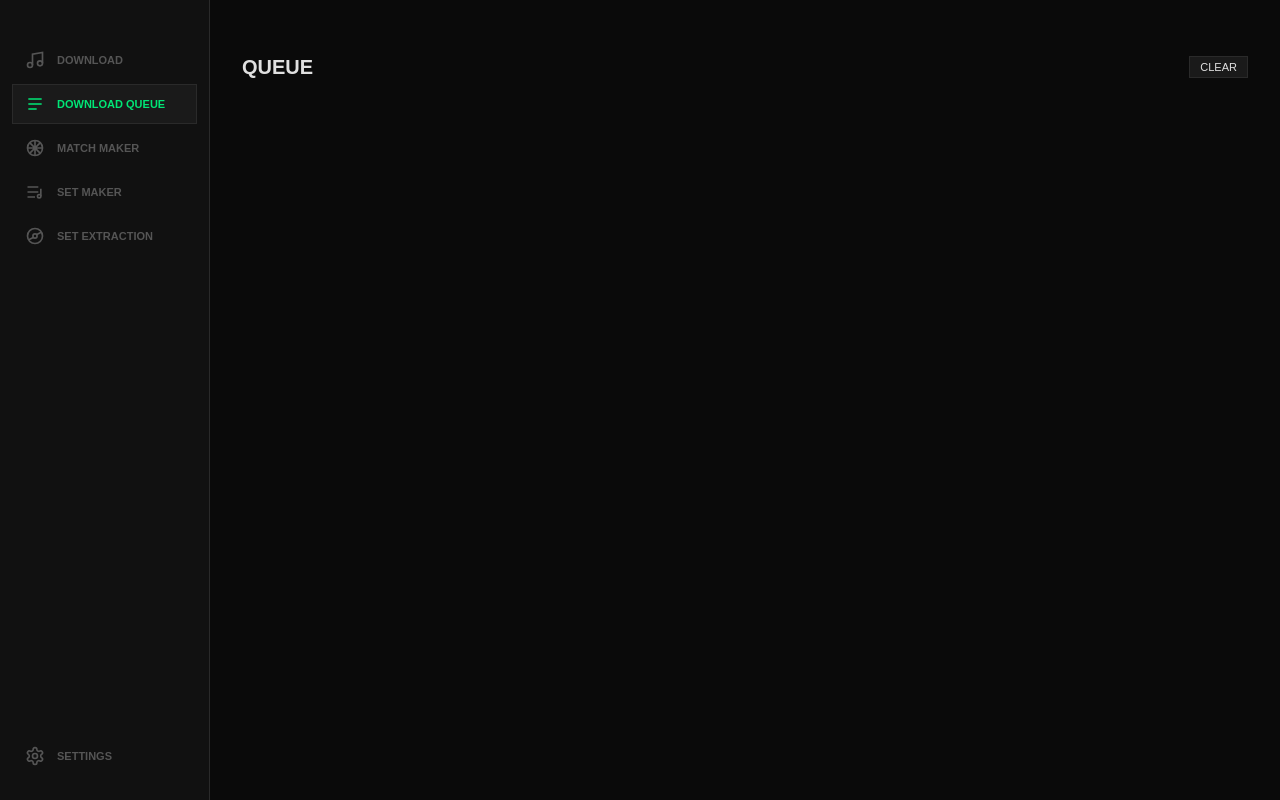
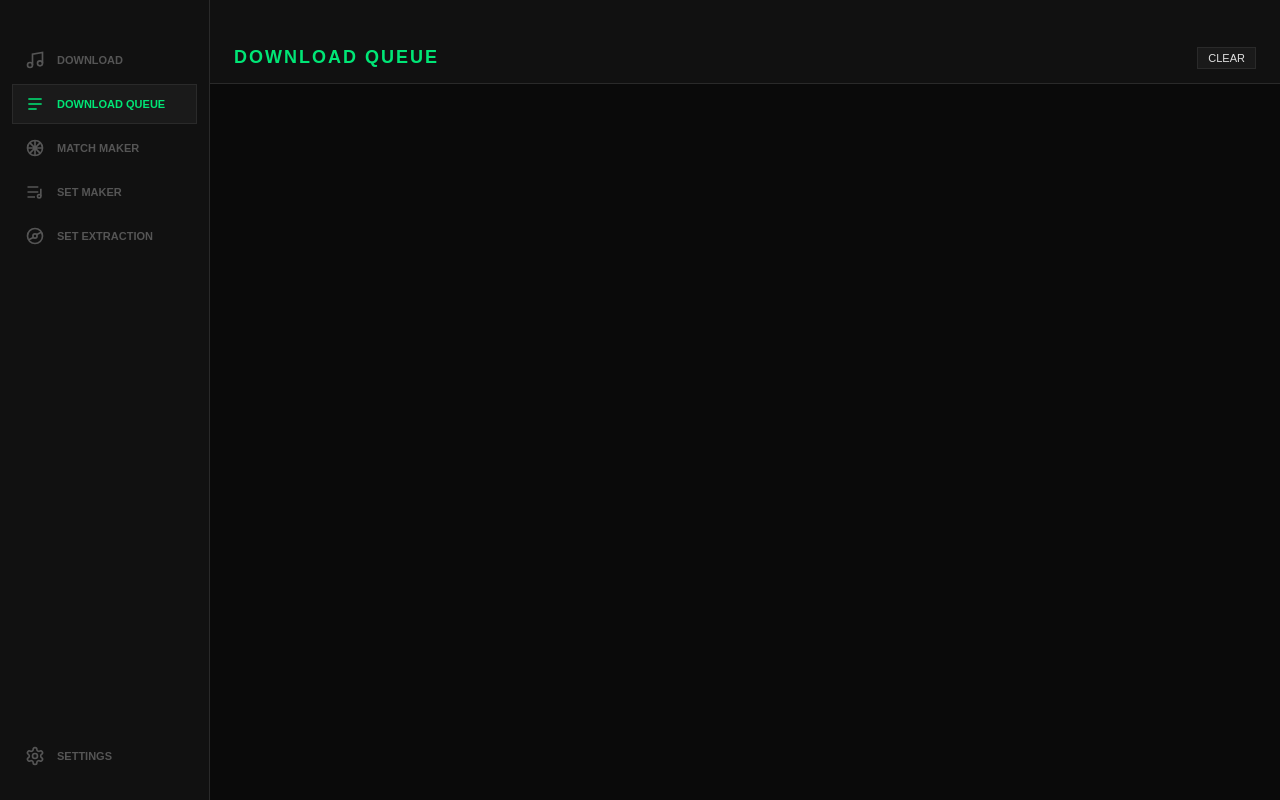
Before and after one commit to theodoreiulian/set-engine, a website built with Vite: page index.html in a window 1280 px wide. Both pictures are taken after a click on the button "VIEW DOWNLOAD QUEUE". Built offline with nearby package versions, Linux system fonts and the light colour scheme.

Commit message:
feat(ui): unify page chrome across Download / Queue / Extraction / Settings
Apply the Match Maker / Set Maker layout to the remaining pages: a dark-gray topbar with a green uppercase title over a black, internally-scrolling body (shared .page-shell / .page-topbar / .page-body classes). Each page adds a 'page-host' class on render and removes it on destroy.

Make .page-body a full-width scroll container so the vertical scrollbar sits flush against the window's right edge; the gutter and narrow max-width move onto an inner .page-content wrapper.

No behavior change: every element ID, input, and listener is preserved — content is only re-nested.

Co-Authored-By: Claude Opus 4.8 <noreply@anthropic.com>

```diff
--- a/src/renderer/pages/download.js
+++ b/src/renderer/pages/download.js
@@ -16,13 +16,26 @@ export class DownloadPage {
     this.downloadBtn = null;
   }
 
+  destroy() {
+    if (this.container) this.container.classList.remove('page-host');
+  }
+
   async render(container) {
     this.container = container;
+    container.classList.add('page-host');
 
-    const header = document.createElement('div');
-    header.className = 'page-header';
-    header.innerHTML = '<h1 class="page-title">Download</h1>';
-    container.appendChild(header);
+    // Page shell: dark-gray topbar with a green title over a scrolling body,
+    // matching the Match Maker / Set Maker layout.
+    const shell = document.createElement('div');
+    shell.className = 'page-shell';
+    shell.innerHTML = '<div class="page-topbar"><h1 class="page-title">Download</h1></div>';
+    const scroll = document.createElement('div');
+    scroll.className = 'page-body';
+    const body = document.createElement('div');
+    body.className = 'page-content page-content-narrow';
+    scroll.appendChild(body);
+    shell.appendChild(scroll);
+    container.appendChild(shell);
 
     // --- URL input ---
     const urlGroup = document.createElement('div');
@@ -37,7 +50,7 @@ export class DownloadPage {
       </div>
       <div class="form-helper">Works with YouTube / YouTube Music and Spotify. Press Enter or click DOWNLOAD — it figures out song vs. playlist/album automatically.</div>
     `;
-    container.appendChild(urlGroup);
+    body.appendChild(urlGroup);
 
     // --- Destination folder ---
     const folderGroup = document.createElement('div');
@@ -50,7 +63,7 @@ export class DownloadPage {
       </div>
       <div class="form-helper">Where downloads are saved. Changing it here is remembered for next time.</div>
     `;
-    container.appendChild(folderGroup);
+    body.appendChild(folderGroup);
 
     // --- Jump to queue ---
     const queueRow = document.createElement('div');
@@ -61,7 +74,7 @@ export class DownloadPage {
     queueBtn.textContent = 'VIEW DOWNLOAD QUEUE';
     queueBtn.addEventListener('click', () => this.app.navigateTo('queue'));
     queueRow.appendChild(queueBtn);
-    container.appendChild(queueRow);
+    body.appendChild(queueRow);
 
     // Refs + listeners
     this.urlInput = container.querySelector('#download-url-input');
--- a/src/renderer/pages/extract.js
+++ b/src/renderer/pages/extract.js
@@ -49,16 +49,26 @@ export class ExtractPage {
 
   destroy() {
     if (this._unsub) { this._unsub(); this._unsub = null; }
+    if (this.container) this.container.classList.remove('page-host');
     this.app.extractState = { tracks: this.tracks, info: this.info, lastUrl: this.lastUrl };
   }
 
   render(container) {
     this.container = container;
+    container.classList.add('page-host');
 
-    const header = document.createElement('div');
-    header.className = 'page-header';
-    header.innerHTML = '<h1 class="page-title">Set Extraction</h1>';
-    container.appendChild(header);
+    // Page shell: dark-gray topbar with a green title over a scrolling body,
+    // matching the Match Maker / Set Maker layout.
+    const shell = document.createElement('div');
+    shell.className = 'page-shell';
+    shell.innerHTML = '<div class="page-topbar"><h1 class="page-title">Set Extraction</h1></div>';
+    const scroll = document.createElement('div');
+    scroll.className = 'page-body';
+    const body = document.createElement('div');
+    body.className = 'page-content page-content-narrow';
+    scroll.appendChild(body);
+    shell.appendChild(scroll);
+    container.appendChild(shell);
 
     const urlGroup = document.createElement('div');
     urlGroup.className = 'form-group';
@@ -72,7 +82,7 @@ export class ExtractPage {
       </div>
       <div class="form-helper">Identifies the tracks played in the set and lists them in play order. Recognition runs through your configured engine (AudD or ACRCloud) — set it up in Settings. Heads-up: no engine is perfect — unreleased IDs, bootlegs, mashups and heavily-effected sections may not resolve.</div>
     `;
-    container.appendChild(urlGroup);
+    body.appendChild(urlGroup);
 
     this.statusEl = document.createElement('div');
     this.statusEl.className = 'extract-status hidden';
@@ -83,11 +93,11 @@ export class ExtractPage {
       </div>
       <div class="progress-bar progress-lg mt-8"><div class="progress-fill" id="extract-progress-fill"></div></div>
     `;
-    container.appendChild(this.statusEl);
+    body.appendChild(this.statusEl);
 
     this.resultsEl = document.createElement('div');
     this.resultsEl.className = 'extract-results mt-24';
-    container.appendChild(this.resultsEl);
+    body.appendChild(this.resultsEl);
 
     this.urlInput = container.querySelector('#extract-url-input');
     this.startBtn = container.querySelector('#extract-start-btn');
--- a/src/renderer/pages/queue.js
+++ b/src/renderer/pages/queue.js
@@ -32,33 +32,53 @@ export class QueuePage {
 
   render(container) {
     this.container = container;
+    container.classList.add('page-host');
 
-    // Page header
-    const header = document.createElement('div');
-    header.className = 'page-header flex justify-between items-center';
+    // Page shell: dark-gray topbar (title + CLEAR action) over a scrolling body,
+    // matching the Match Maker / Set Maker layout.
+    const shell = document.createElement('div');
+    shell.className = 'page-shell';
+
+    const topbar = document.createElement('div');
+    topbar.className = 'page-topbar';
 
     const title = document.createElement('h1');
     title.className = 'page-title';
-    title.textContent = 'Queue';
-    header.appendChild(title);
+    title.textContent = 'Download Queue';
+    topbar.appendChild(title);
 
+    const actions = document.createElement('div');
+    actions.className = 'page-topbar-actions';
     const clearBtn = document.createElement('button');
     clearBtn.className = 'btn-secondary btn-sm';
     clearBtn.id = 'queue-clear-completed-btn';
     clearBtn.textContent = 'CLEAR';
     clearBtn.addEventListener('click', () => this.handleClearAll());
-    header.appendChild(clearBtn);
+    actions.appendChild(clearBtn);
+    topbar.appendChild(actions);
 
-    container.appendChild(header);
+    shell.appendChild(topbar);
+
+    const scroll = document.createElement('div');
+    scroll.className = 'page-body';
+    const body = document.createElement('div');
+    body.className = 'page-content';
+    scroll.appendChild(body);
+    shell.appendChild(scroll);
+    container.appendChild(shell);
 
     // Queue list
     this.queueList = document.createElement('div');
     this.queueList.className = 'flex flex-col';
     this.queueList.id = 'queue-list';
-    container.appendChild(this.queueList);
+    body.appendChild(this.queueList);
 
     // Load current queue
     this.loadQueue();
+  }
+
+  destroy() {
+    if (this.container) this.container.classList.remove('page-host');
   }
 
   async loadQueue() {
--- a/src/renderer/pages/settings.js
+++ b/src/renderer/pages/settings.js
@@ -6,14 +6,26 @@ export class SettingsPage {
     this.container = null;
   }
 
+  destroy() {
+    if (this.container) this.container.classList.remove('page-host');
+  }
+
   render(container) {
     this.container = container;
+    container.classList.add('page-host');
 
-    // Page header
-    const header = document.createElement('div');
-    header.className = 'page-header';
-    header.innerHTML = '<h1 class="page-title">Settings</h1>';
-    container.appendChild(header);
+    // Page shell: dark-gray topbar with a green title over a scrolling body,
+    // matching the Match Maker / Set Maker layout.
+    const shell = document.createElement('div');
+    shell.className = 'page-shell';
+    shell.innerHTML = '<div class="page-topbar"><h1 class="page-title">Settings</h1></div>';
+    const scroll = document.createElement('div');
+    scroll.className = 'page-body';
+    const body = document.createElement('div');
+    body.className = 'page-content page-content-narrow';
+    scroll.appendChild(body);
+    shell.appendChild(scroll);
+    container.appendChild(shell);
 
     // Settings form
     const form = document.createElement('div');
@@ -88,7 +100,7 @@ export class SettingsPage {
       <div id="settings-spotdl-version" class="form-helper" style="margin-top: 12px;">Checking spotdl version…</div>`
     ));
 
-    container.appendChild(form);
+    body.appendChild(form);
 
     // --- Save Button ---
     const saveRow = document.createElement('div');
@@ -101,7 +113,7 @@ export class SettingsPage {
     saveBtn.style.padding = '12px 32px';
     saveBtn.addEventListener('click', () => this.handleSave());
     saveRow.appendChild(saveBtn);
-    container.appendChild(saveRow);
+    body.appendChild(saveRow);
 
     // Attach event listeners
     this.attachListeners();
--- a/src/renderer/styles/index.css
+++ b/src/renderer/styles/index.css
@@ -704,6 +704,72 @@ select.input option {
   color: var(--text-primary);
 }
 
+/* --- Page Shell ---------------------------------------------------------
+   Shared chrome for the simple pages (Download, Download Queue, Set
+   Extraction, Settings) so they match the Match Maker / Set Maker layout:
+   a dark-gray topbar with a green uppercase title sitting above a black,
+   internally-scrolling body. Pages opt in by adding the `page-host` class to
+   .main-content in render() and removing it in destroy() (exactly like the
+   match-host / setmaker-host pattern). ----------------------------------- */
+.main-content.page-host {
+  padding: 0;
+  overflow: hidden;
+  display: block;
+}
+
+.page-shell {
+  display: flex;
+  flex-direction: column;
+  height: 100%;
+  width: 100%;
+  background: var(--bg-primary);
+}
+
+.page-topbar {
+  display: flex;
+  align-items: center;
+  justify-content: space-between;
+  gap: 24px;
+  padding: calc(var(--titlebar-inset) + 16px) 24px 12px 24px;
+  background: var(--bg-secondary);
+  border-bottom: 1px solid var(--border);
+  flex-shrink: 0;
+}
+
+.page-shell .page-title {
+  font-size: 18px;
+  font-weight: 700;
+  color: var(--accent);
+  text-transform: uppercase;
+  letter-spacing: 2px;
+}
+
+.page-topbar-actions {
+  display: flex;
+  align-items: center;
+  gap: 8px;
+  flex-shrink: 0;
+}
+
+/* Full-width scroll container: the vertical scrollbar sits flush against the
+   window's right edge. The page gutter and max-width live on .page-content so
+   the scrollbar isn't pushed inward by the padding. */
+.page-body {
+  flex: 1;
+  overflow-y: auto;
+  overflow-x: hidden;
+}
+
+.page-content {
+  padding: 24px 32px 32px 32px;
+}
+
+/* Constrain form/content-heavy pages so inputs and helper text don't stretch
+   edge-to-edge on a wide window. List-style pages (the queue) stay full width. */
+.page-content-narrow {
+  max-width: 780px;
+}
+
 /* --- URL Download Row (Download Page) --- */
 .url-download-row {
   display: flex;
```
